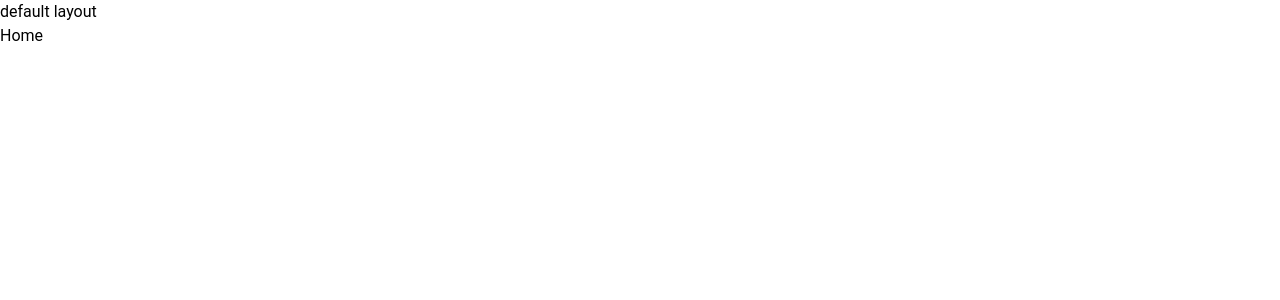
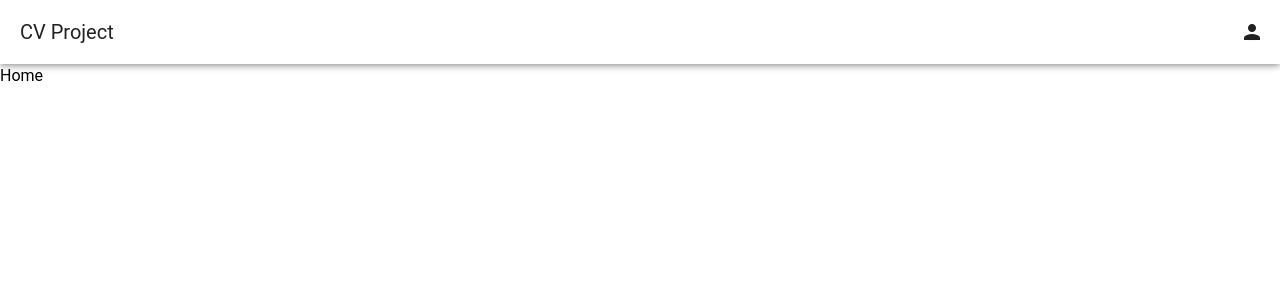
Before and after one commit to localhost5001/CvProject, a Vue app in the folder client/: page / in a window 1280 px wide. Shown: the top 300 px of the page. Built offline with nearby package versions, Linux system fonts and the light colour scheme.

Commit message:
Implement basic default and empty layout components

```diff
--- a/client/src/components/defaultLayout.vue
+++ b/client/src/components/defaultLayout.vue
@@ -1,4 +1,12 @@
 <template>
-    <div>default layout</div>
-    <slot></slot>
+    <v-layout>
+        <v-app-bar title="CV Project">
+            <template v-slot:append>
+                <v-btn icon="person"></v-btn>
+            </template>
+        </v-app-bar>
+        <v-main>
+            <slot></slot>
+        </v-main>
+    </v-layout>
 </template>
--- a/client/src/components/emptyLayout.vue
+++ b/client/src/components/emptyLayout.vue
@@ -1,4 +1,7 @@
 <template>
-    <div>empty layout</div>
-    <slot></slot>
+    <v-layout>
+        <v-main>
+            <slot></slot>
+        </v-main>
+    </v-layout>
 </template>
```
